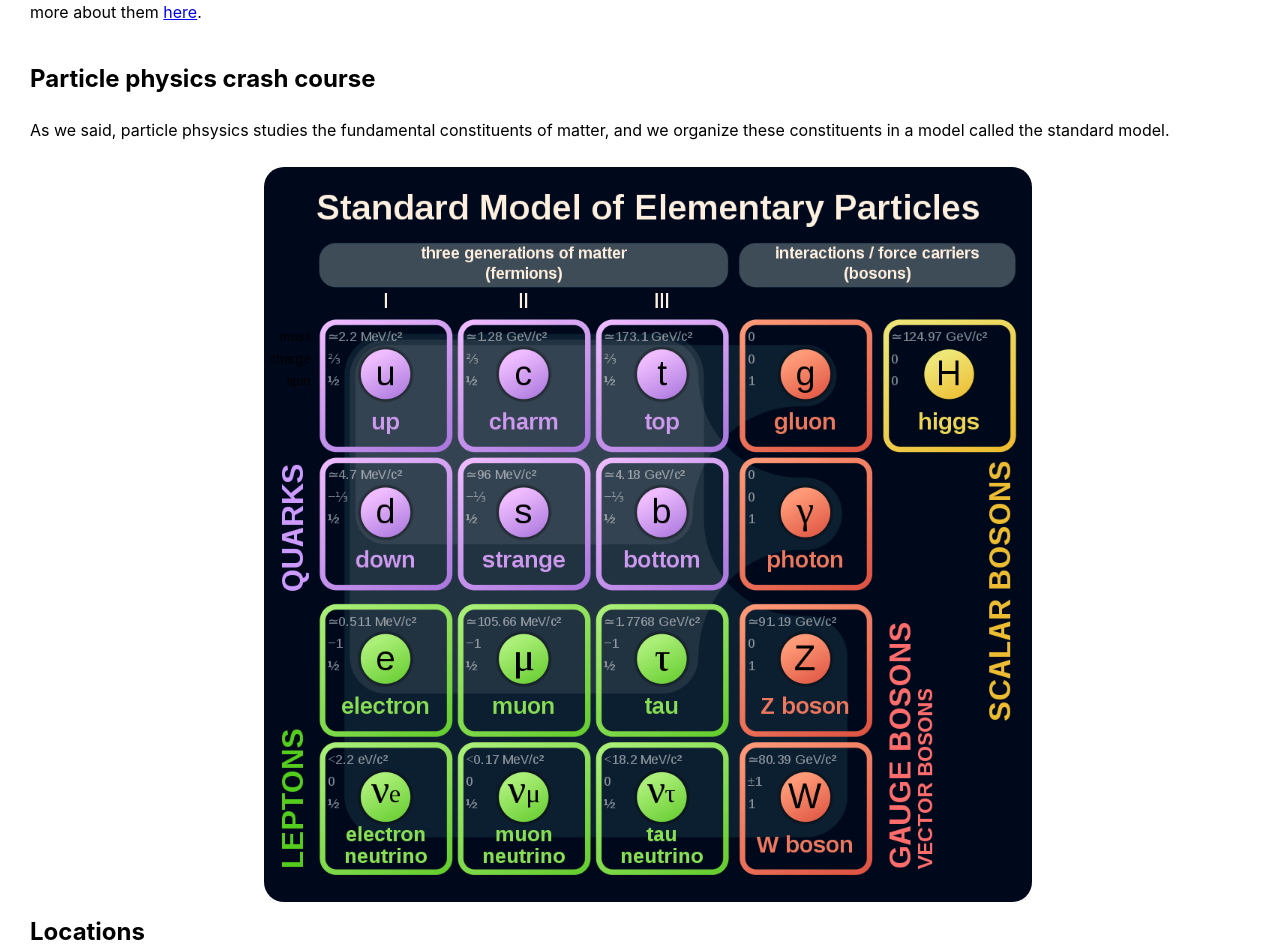
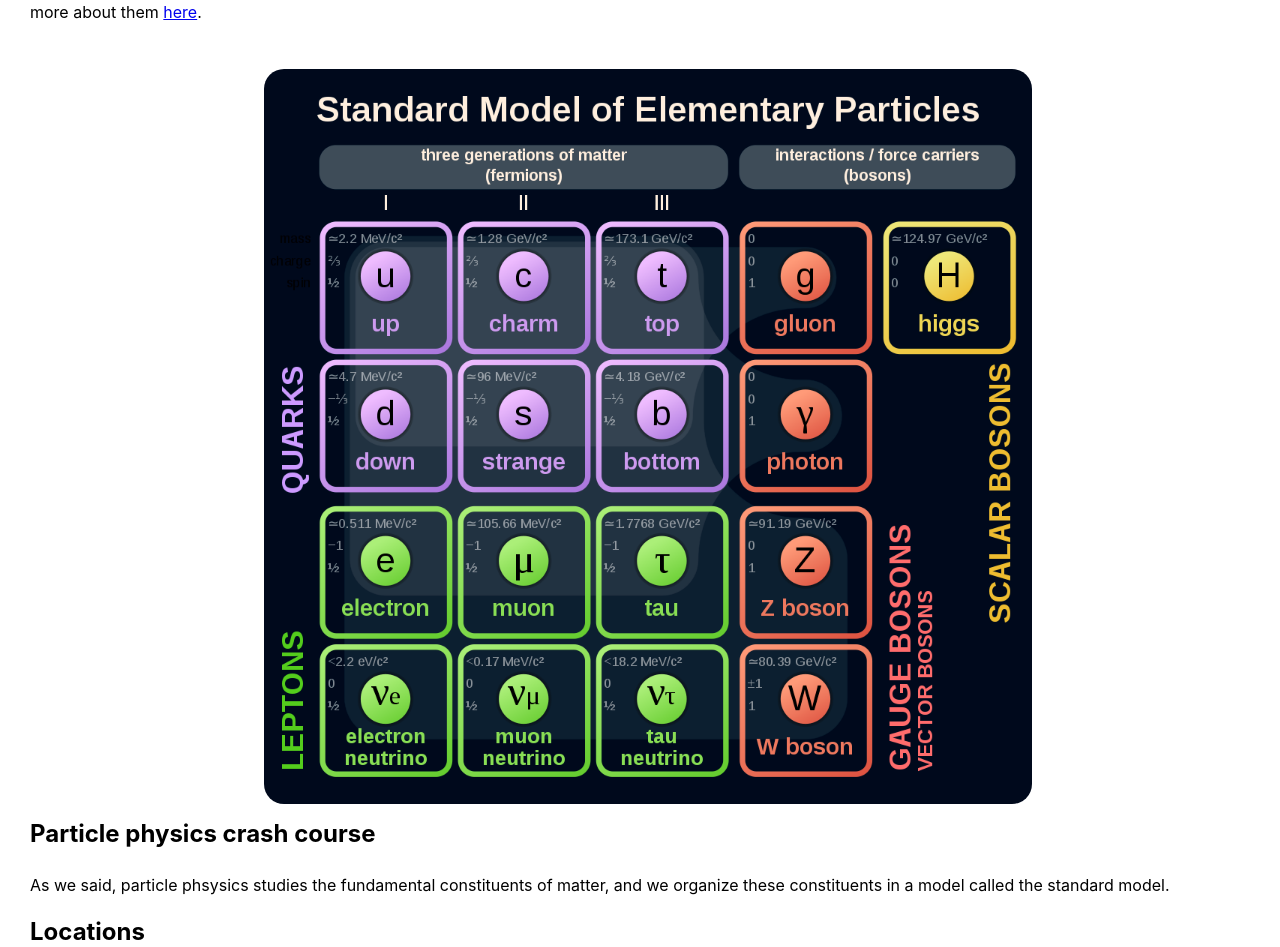
Before and after one commit to JRFink/jrfphyspagesnew, a Next.js app: page /research/particle in a window 1280 px wide. Shown: the part 605-1552 px from the top of the page. Built offline with nearby package versions, Linux system fonts and the light colour scheme.

Commit message:
Update index.tsx

```diff
--- a/pages/research/particle/index.tsx
+++ b/pages/research/particle/index.tsx
@@ -33,12 +33,6 @@ const Particle = () => {
                 Learn more about them <Link href="https://www.energy.gov/articles/how-particle-accelerators-work">here</Link>.
             </p>
             <br></br>
-<h2>
-     Particle physics crash course
-</h2>
-<p>
-    As we said, particle phsysics studies the fundamental constituents of matter, and we organize these constituents in a model called the standard model.
-</p>
 { /*
 <p>
     The standard model initially makes two divisions, that between charge carriers and that between force carriers.
@@ -72,6 +66,12 @@ const Particle = () => {
                     alt="The table of elementary particles"
                 />
             </div>
+<h2>
+     Particle physics crash course
+</h2>
+<p>
+    As we said, particle phsysics studies the fundamental constituents of matter, and we organize these constituents in a model called the standard model.
+</p>
             <h2>
                 Locations
             </h2>
```
